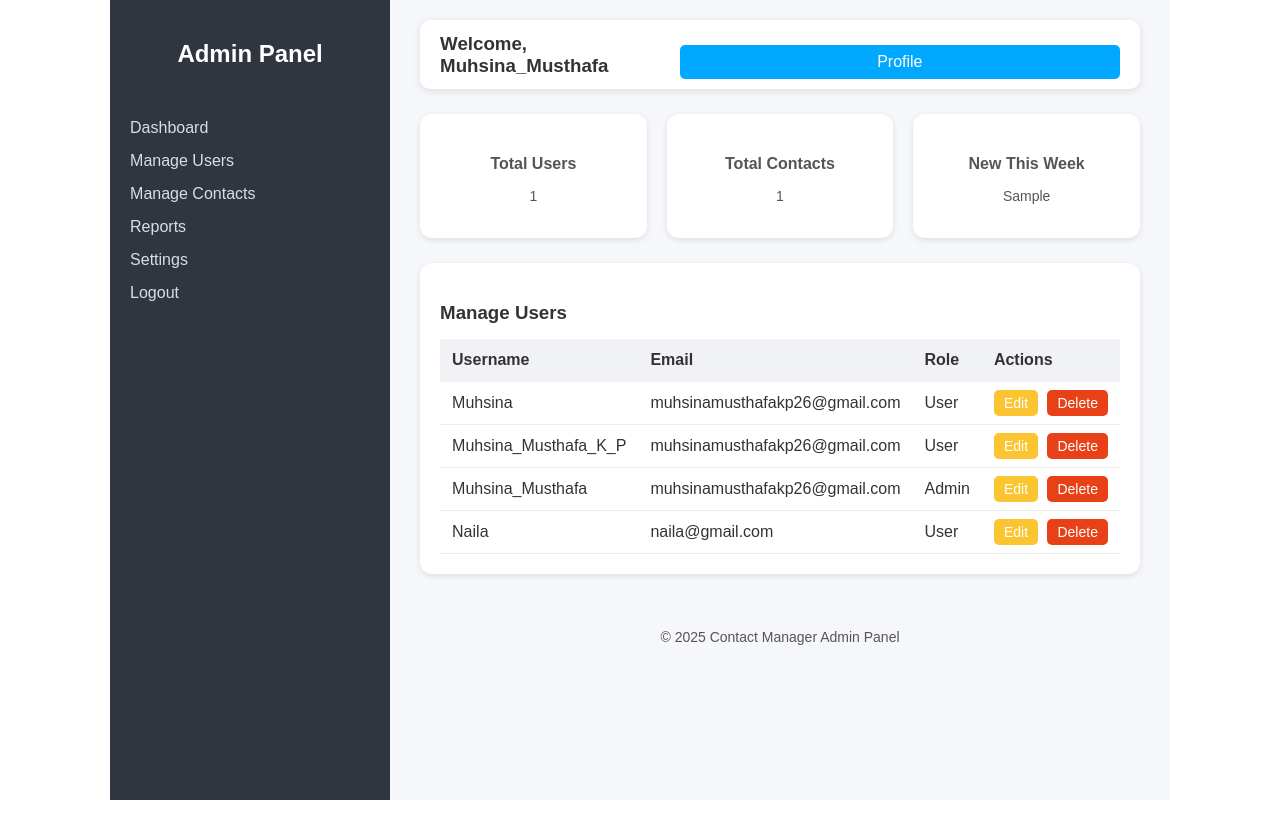
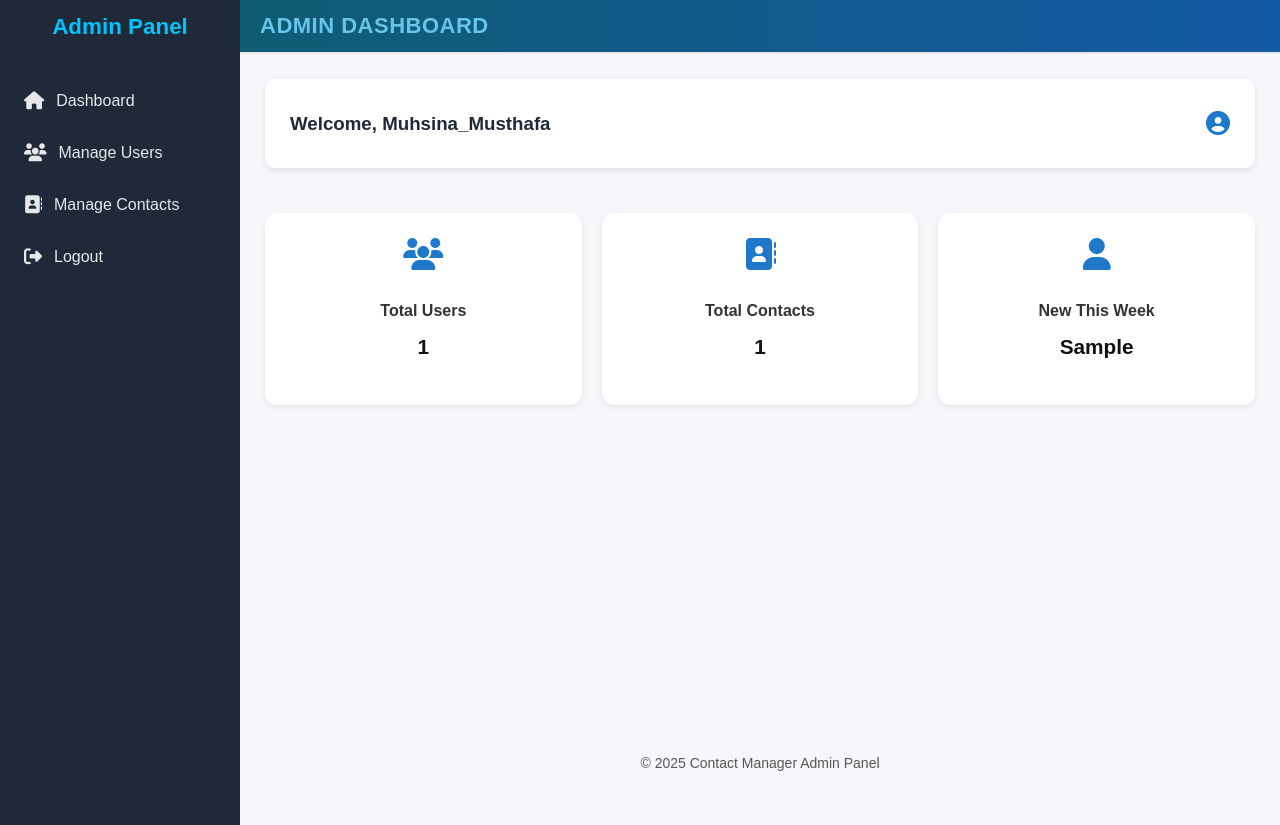
Before and after one commit to Muhsinakp123/Contact-Manager, a Django app: template contact_manager/CM_app/templates/admin dashboard/dashboard.html in a window 1280 px wide. Before the commit the page ends 800 px from the top, so only its background shows below. Run offline with Django 5.2, Linux system fonts and the light colour scheme; a user stored in the database is signed in; data comes from the database, SQL or seed files in the repository; both versions use the stored data as it was after the commit; the template is opened without the code that fills it: values that come from a table or form of the project are taken from there, most other values are stand-ins (such as "Sample title", 1, 10 or a date in 2020); some libraries are stand-ins or nearby versions.

Commit message:
'second'

```diff
--- a/contact_manager/CM_app/models.py
+++ b/contact_manager/CM_app/models.py
@@ -5,5 +5,7 @@ class Profile(models.Model):
     user = models.OneToOneField(User, on_delete=models.CASCADE)
 
 
+
+
     def __str__(self):
         return f"{self.user}"
--- a/contact_manager/CM_app/static/css/admin.css
+++ b/contact_manager/CM_app/static/css/admin.css
@@ -1,54 +1,92 @@
-/* ===== Admin Dashboard Layout ===== */
+/* ===== Dashboard Heading ===== */
+.dashboard-heading {
+  font-size: 22px;
+  font-weight: 600;
+  color: #68c5ea;
+  margin: 0 0 25px 0;              /* remove top and side gaps */
+  text-transform: uppercase;
+  letter-spacing: 0.5px;
+  background: linear-gradient(90deg, #0f5c74, #135aa6);
+
+  /* 👇 make it stretch full width */
+  width: calc(100% + 50px);        /* extends beyond .main-content padding */
+  margin-left: -25px;              /* pull to touch sidebar */
+  padding: 13px 20px;              /* re-add inner spacing for text */
+  border-bottom: 2px solid #e5e7eb; /* subtle separator line */
+}
+
+
+
+/* ===== Layout ===== */
 .dashboard-container {
   display: flex;
   min-height: 100vh;
-  background: #f6f7fb;
-  color: #333;
-  font-family: 'Poppins', sans-serif;
+  background-color: #f5f7fa;
+  font-family: "Poppins", sans-serif;
+  width: 100vw;             /* full viewport width */
+  overflow: hidden;         /* remove scrollbars from flex container */
 }
 
 /* ===== Sidebar ===== */
 .sidebar {
   width: 240px;
-  background: #2f3640;
+  background-color: #1f2937;
   color: #fff;
+  padding: 20px 0;
+  flex-shrink: 0;
   display: flex;
   flex-direction: column;
-  padding: 20px;
+  justify-content: start;
 }
 
 .sidebar h2 {
   text-align: center;
-  margin-bottom: 20px;
+  font-size: 1.4rem;
+  font-weight: 600;
+  margin-bottom: 30px;
+  color: #00c4ff;
 }
 
 .sidebar ul {
   list-style: none;
   padding: 0;
+  margin: 0;
 }
 
-.sidebar li {
-  margin: 15px 0;
+.sidebar ul li {
+  margin: 10px 0;
 }
 
-.sidebar a {
-  color: #dcdde1;
+.sidebar ul li a {
+  display: flex;
+  align-items: center;
+  color: #e5e7eb;
   text-decoration: none;
-  font-weight: 500;
-  transition: color 0.3s;
+  padding: 12px 20px;
+  border-left: 4px solid transparent;
+  transition: all 0.3s ease;
 }
 
-.sidebar a:hover {
-  color: #00a8ff;
+.sidebar ul li a i {
+  margin-right: 12px;
+  font-size: 18px;
+}
+
+/* Active & Hover States */
+.sidebar ul li a:hover,
+.sidebar ul li a.active {
+  background-color: #374151;
+  color: #00c4ff;
+  border-left-color: #00c4ff;
 }
 
 /* ===== Main Content ===== */
 .main-content {
-  flex: 1;
+  flex-grow: 1;
+  padding: 25px;
+  min-height: 100vh;         /* Take full screen height */
   display: flex;
-  flex-direction: column;
-  padding: 20px 30px;
-  overflow-y: auto;
+  flex-direction: column;    /* Stack content vertically */
 }
 
 /* ===== Topbar ===== */
@@ -56,103 +94,89 @@
   display: flex;
   justify-content: space-between;
   align-items: center;
-  background: #fff;
-  padding: 10px 20px;
+  background: #ffffff;
+  padding: 15px 25px;
   border-radius: 10px;
-  box-shadow: 0 2px 8px rgba(0,0,0,0.1);
+  box-shadow: 0 2px 6px rgba(0,0,0,0.1);
+  margin-bottom: 25px;
 }
 
 .dashboard-topbar h3 {
-  margin: 0;
+  color: #1f2937;
 }
 
-/* Local button for dashboard only */
-.dashboard-btn {
-  background: #00a8ff;
-  color: #fff;
-  border: none;
-  padding: 8px 16px;
-  border-radius: 5px;
+.profile-icon {
   cursor: pointer;
-  transition: background 0.3s;
+  font-size: 24px;
+  color: #1f78c9;
 }
 
-.dashboard-btn:hover {
-  background: #0090dd;
+/* ===== Profile Popup ===== */
+.profile-popup {
+  display: none;
+  position: absolute;
+  right: 40px;
+  top: 80px;
+  background: white;
+  padding: 20px;
+  border-radius: 10px;
+  box-shadow: 0 3px 8px rgba(0,0,0,0.15);
+  width: 240px;
 }
 
-/* ===== Stats Cards ===== */
-.stats {
+.profile-popup.show {
+  display: block;
+}
+
+.profile-popup h4 {
+  margin-bottom: 10px;
+  color: #1f2937;
+}
+
+/* ===== Stats Section ===== */
+.stats-full {
   display: grid;
   grid-template-columns: repeat(auto-fit, minmax(220px, 1fr));
   gap: 20px;
-  margin: 25px 0;
+  margin-top: 20px;
 }
 
 .stat-card {
   background: white;
-  padding: 20px;
+  padding: 25px;
   border-radius: 12px;
-  box-shadow: 0 2px 6px rgba(0,0,0,0.1);
+  box-shadow: 0 2px 6px rgba(0,0,0,0.08);
   text-align: center;
+  transition: transform 0.2s ease;
+}
+
+.stat-card:hover {
+  transform: translateY(-3px);
+}
+
+.stat-card i {
+  font-size: 2rem;
+  color: #1f78c9;
+  margin-bottom: 10px;
 }
 
 .stat-card h4 {
-  margin-bottom: 10px;
-  color: #555;
+  font-weight: 600;
+  margin-bottom: 8px;
+  color: #333;
 }
 
-/* ===== User Table ===== */
-.user-table-section {
-  background: #fff;
-  padding: 20px;
-  border-radius: 12px;
-  box-shadow: 0 2px 6px rgba(0,0,0,0.1);
-}
-
-.user-table-section h3 {
-  margin-bottom: 15px;
-}
-
-.user-table {
-  width: 100%;
-  border-collapse: collapse;
-}
-
-.user-table th,
-.user-table td {
-  padding: 12px;
-  border-bottom: 1px solid #eee;
-  text-align: left;
-}
-
-.user-table th {
-  background: #f1f2f6;
-}
-
-/* Small action buttons (isolated class) */
-.action-btn {
-  padding: 5px 10px;
-  border-radius: 5px;
-  text-decoration: none;
-  font-size: 14px;
-  color: white;
-}
-
-.action-edit {
-  background: #fbc531;
-}
-
-.action-delete {
-  background: #e84118;
-  margin-left: 5px;
+.stat-card p {
+  font-size: 1.3rem;
+  font-weight: bold;
+  color: #111;
 }
 
 /* ===== Footer ===== */
 .dashboard-footer {
   text-align: center;
-  margin-top: 30px;
-  padding: 10px;
-  font-size: 14px;
-  color: #888;
+  color: #6b7280;
+  font-size: 0.9rem;
+  margin-top: auto;          /* Pushes footer to the bottom */
+  padding: 15px 0;
 }
--- a/contact_manager/CM_app/templates/admin dashboard/dashboard.html
+++ b/contact_manager/CM_app/templates/admin dashboard/dashboard.html
@@ -1,7 +1,6 @@
 {% extends 'master.html' %}
 
 {% block title %}Admin Dashboard{% endblock %}
-
 
 {% block content %}
 <div class="dashboard-container">
@@ -9,65 +8,49 @@
   <aside class="sidebar">
     <h2>Admin Panel</h2>
     <ul>
-      <li><a href="#">Dashboard</a></li>
-      <li><a href="#">Manage Users</a></li>
-      <li><a href="#">Manage Contacts</a></li>
-      <li><a href="#">Reports</a></li>
-      <li><a href="#">Settings</a></li>
-      <li><a href="{% url 'logout' %}">Logout</a></li>
+      <li><a href="{% url 'admin_dashboard' %}" class="{% if request.resolver_match.url_name == 'admin_dashboard' %}active{% endif %}"><i class="fa-solid fa-home"></i>Dashboard</a></li>
+      <li><a href="{% url 'admin_users' %}"><i class="fa-solid fa-users" class="{% if request.resolver_match.url_name == 'admin_users' %}active{% endif %}"></i>Manage Users</a></li>
+      <li><a href="{% url 'admin_contacts' %}"><i class="fa-solid fa-address-book" class="{% if request.resolver_match.url_name == 'admin_contacts' %}active{% endif %}"></i>Manage Contacts</a></li>
+      <li><a href="{% url 'logout' %}"  onclick="return confirmLogout()"><i class="fa-solid fa-sign-out-alt"></i>Logout</a></li>
     </ul>
   </aside>
 
   <!-- Main Content -->
   <main class="main-content">
     <!-- Topbar -->
+    <h2 class="dashboard-heading">Admin Dashboard</h2>
     <header class="dashboard-topbar">
       <h3>Welcome, {{ request.user.username }}</h3>
-      <button class="dashboard-btn">Profile</button>
+      <div class="profile-icon" onclick="toggleProfilePopup()">
+        <i class="fa-solid fa-user-circle"></i>
+      </div>
     </header>
 
-    <!-- Dashboard Stats -->
-    <section class="stats">
+    <!-- Profile Popup -->
+    <div class="profile-popup" id="profilePopup">
+      <h4>Admin Details</h4>
+      <p><strong>Username:</strong> {{ request.user.username }}</p>
+      <p><strong>Email:</strong> {{ request.user.email }}</p>
+      <button onclick="toggleProfilePopup()">Close</button>
+    </div>
+
+    <!-- Stats Section -->
+    <section class="stats-full">
       <div class="stat-card">
+        <i class="fa-solid fa-users"></i>
         <h4>Total Users</h4>
         <p>{{ total_users }}</p>
       </div>
       <div class="stat-card">
+        <i class="fa-solid fa-address-book"></i>
         <h4>Total Contacts</h4>
         <p>{{ total_contacts }}</p>
       </div>
       <div class="stat-card">
+        <i class="fa-solid fa-user"></i>
         <h4>New This Week</h4>
         <p>{{ new_users }}</p>
       </div>
-    </section>
-
-    <!-- User Management Table -->
-    <section class="user-table-section">
-      <h3>Manage Users</h3>
-      <table class="user-table">
-        <thead>
-          <tr>
-            <th>Username</th>
-            <th>Email</th>
-            <th>Role</th>
-            <th>Actions</th>
-          </tr>
-        </thead>
-        <tbody>
-          {% for user in users %}
-          <tr>
-            <td>{{ user.username }}</td>
-            <td>{{ user.email }}</td>
-            <td>{% if user.is_superuser %}Admin{% else %}User{% endif %}</td>
-            <td>
-              <a href="#" class="action-btn action-edit">Edit</a>
-              <a href="#" class="action-btn action-delete">Delete</a>
-            </td>
-          </tr>
-          {% endfor %}
-        </tbody>
-      </table>
     </section>
 
     <footer class="dashboard-footer">
@@ -75,4 +58,13 @@
     </footer>
   </main>
 </div>
+
+<script>
+  function toggleProfilePopup() {
+    document.getElementById("profilePopup").classList.toggle("show");
+  }
+     function confirmLogout() {
+        return confirm("Are you sure you want to log out?");
+    }
+</script>
 {% endblock %}
--- a/contact_manager/CM_app/templates/master.html
+++ b/contact_manager/CM_app/templates/master.html
@@ -7,6 +7,8 @@
     <title>{% block title %}{% endblock %}</title>
     <link rel="stylesheet" href="{% static 'css/style.css' %}">
     <link rel="stylesheet" href="{% static 'css/admin.css' %}">
+    <link rel="stylesheet" href="https://cdnjs.cloudflare.com/ajax/libs/font-awesome/6.6.0/css/all.min.css">
+
 </head>
 <body>
     {% block content %}
--- a/contact_manager/CM_app/urls.py
+++ b/contact_manager/CM_app/urls.py
@@ -6,6 +6,9 @@ urlpatterns = [
     path('signup/',views.signup, name='signup'),
     path('logout/', views.logout_view, name='logout'),
 
-    path('admin-dashboard/', views.admin_dashboard, name='admin_dashboard'),
-    path('User-dashboard/', views.User_dashboard, name='User_dashboard'),
+    path('admin_dashboard/', views.admin_dashboard, name='admin_dashboard'),
+    path('User_dashboard/', views.User_dashboard, name='User_dashboard'),
+
+    path('admin_users/',views.admin_users,name='admin_users'),
+    path('admin_contacts/',views.admin_contacts,name='admin_contacts'),
 ]
```
Also changed, not shown: contact_manager/CM_app/templates/admin dashboard/contact_list.html (+59 -0 lines), contact_manager/CM_app/templates/admin dashboard/users_list.html (+57 -0 lines), contact_manager/CM_app/views.py (+9 -0 lines), contact_manager/db.sqlite3.
